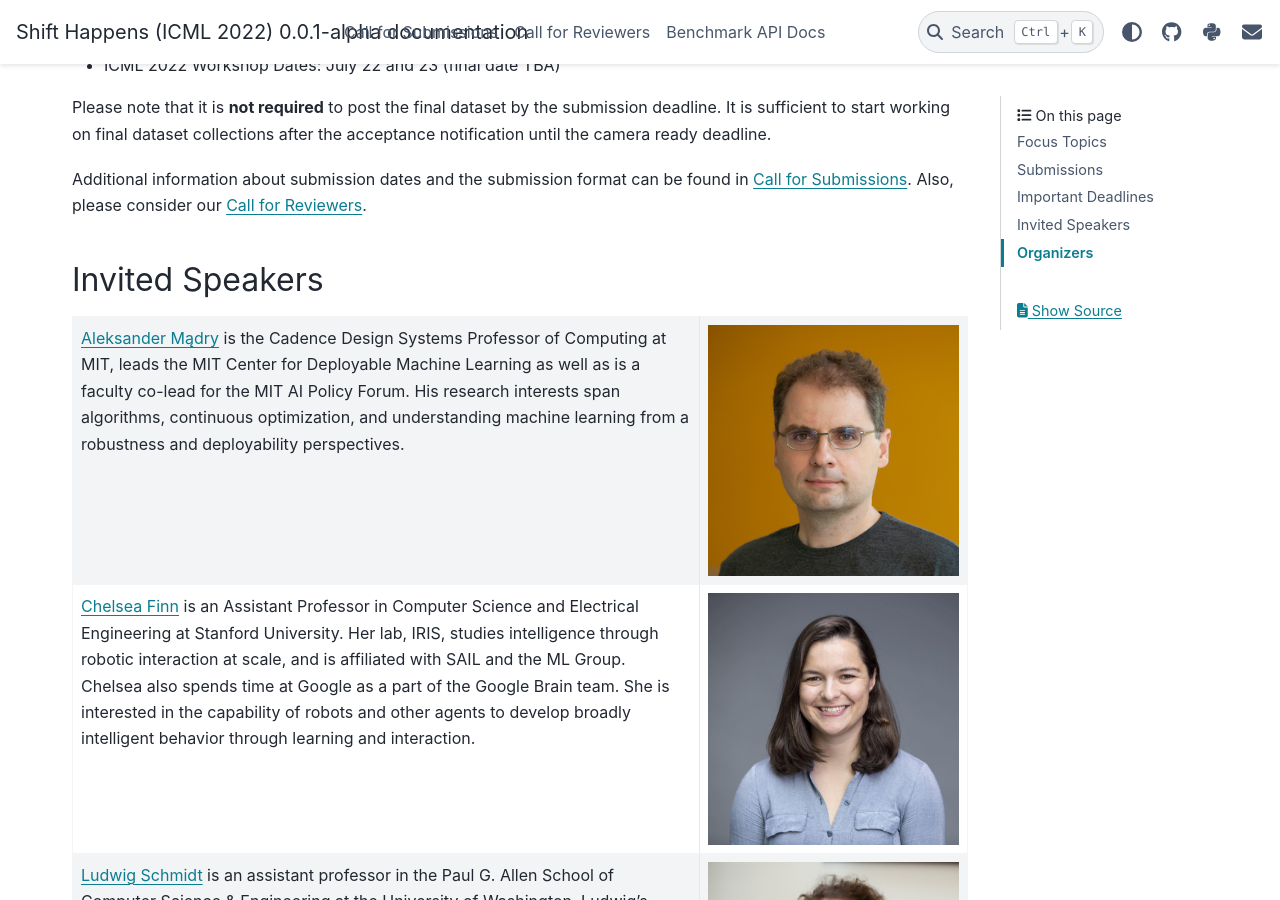
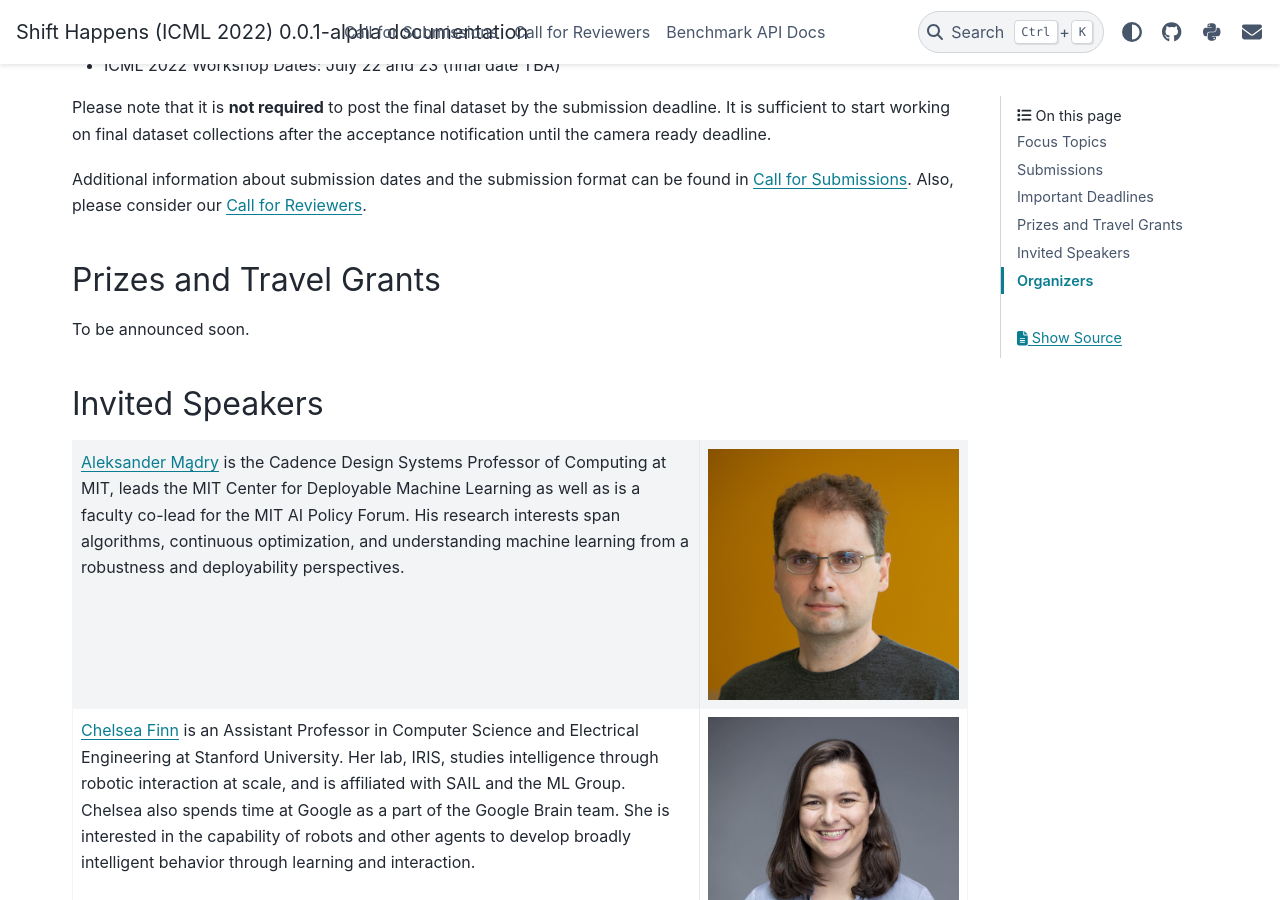
Before and after one commit to shift-happens-benchmark/icml-2022, a Sphinx documentation site: the page built from docs/source/index.rst, in a window 1280 px wide and 900 px high, scrolled down 1980 px. Built offline with Sphinx 7.4.7 and the PyData theme 0.15.4, drawn with Linux system fonts in a browser that asks for light colours.

Commit message:
Prizes and Travel Grants

```diff
--- a/docs/source/index.rst
+++ b/docs/source/index.rst
@@ -85,6 +85,13 @@ It is sufficient to start working on final dataset collections after the accepta
 Additional information about submission dates and the submission format can be found in :doc:`call_for_papers`.
 Also, please consider our :doc:`call_for_reviewers`.
 
+
+Prizes and Travel Grants
+-------------------
+
+To be announced soon.
+
+
 Invited Speakers
 ----------------
 
```
